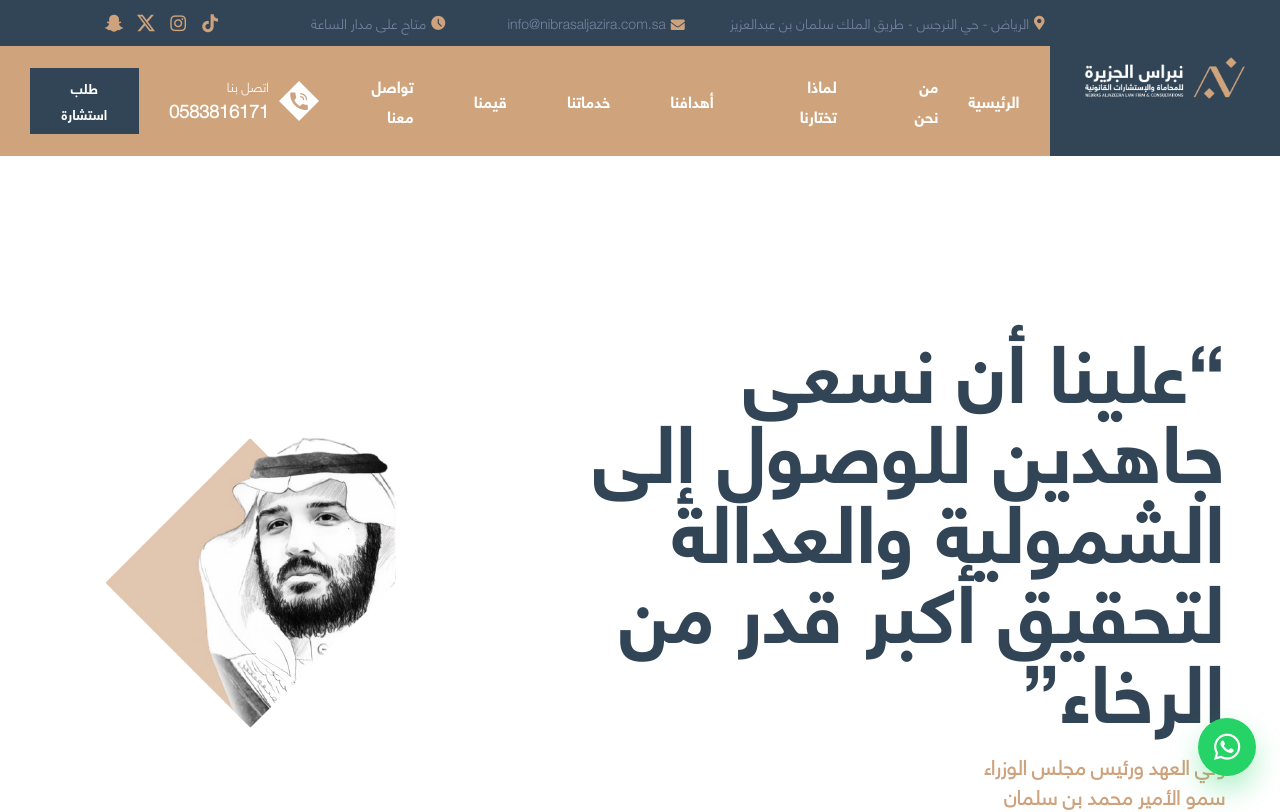
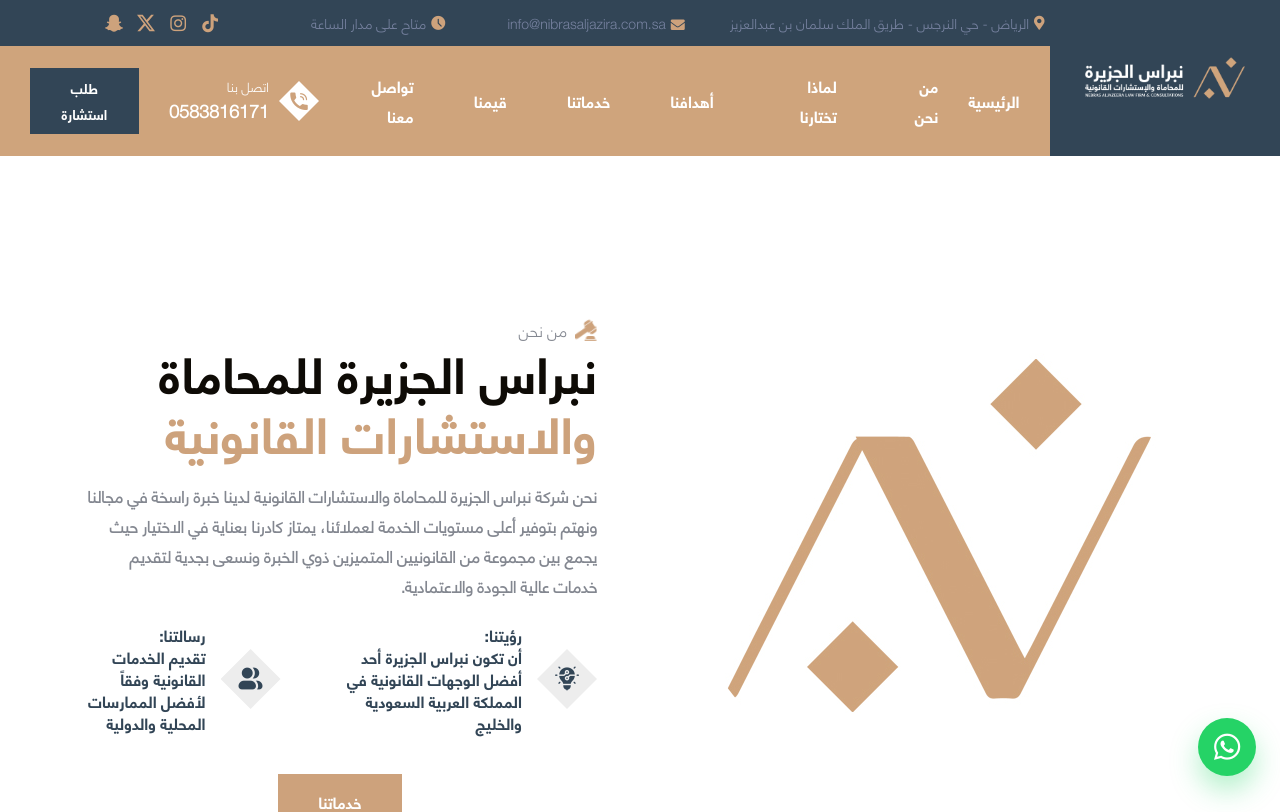
Before and after one commit to nbsjzcomsa-wq/nbs, a React (Vite) app: page / in a window 1280 px wide. Shown: the top 812 px of the page. Built offline with nearby package versions, Linux system fonts and the light colour scheme; a web font is replaced by a local one.

Commit message:
Update hero section App.jsx

```diff
--- a/src/App.jsx
+++ b/src/App.jsx
@@ -1,6 +1,5 @@
 import { HelmetProvider, Helmet } from 'react-helmet-async';
 import Header from './components/Header';
-import HeroSlider from './components/HeroSlider';
 import About from './components/About';
 import Services from './components/Services';
 import Values from './components/Values';
@@ -114,16 +113,12 @@
 
         <meta name="theme-color" content="#324556" />
 
-        <link rel="preload" as="image" href="/assets/images/نبراس-الجزيرة-للمحاماة-والاستشارات-القانونية.png" fetchPriority="high" />
-        <link rel="preload" as="image" href="/assets/images/resources/نبراس-الجزيرة-للمحاماة-والاستشارات-القانونية-الرياض.jpg" fetchPriority="high" />
-
         <script type="application/ld+json">{JSON.stringify(STRUCTURED_DATA)}</script>
       </Helmet>
 
       <div className="page-wrapper">
         <Header />
         <main id="main-content">
-          <HeroSlider />
           <About />
           <WhyChooseUs />
           <Goals />
```
